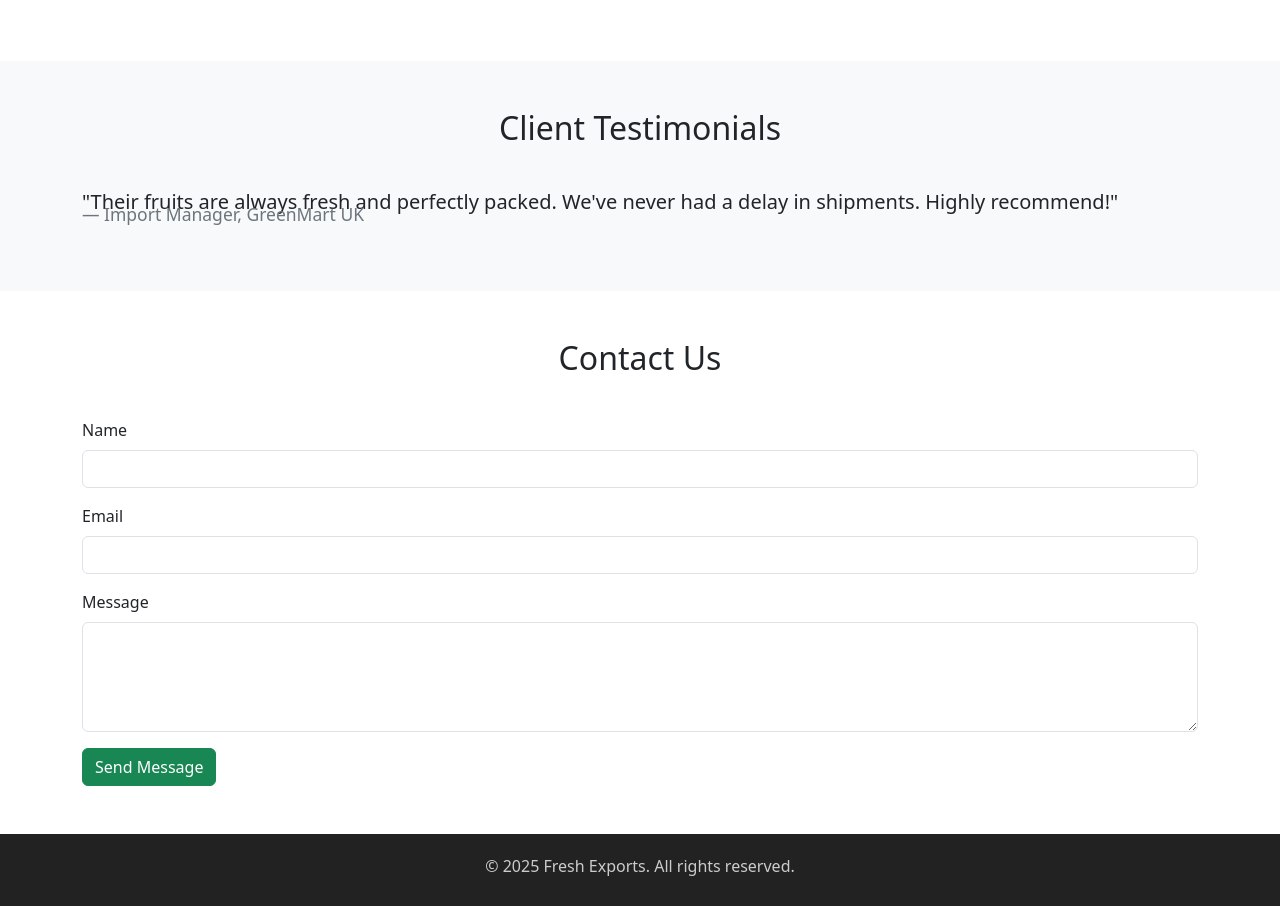
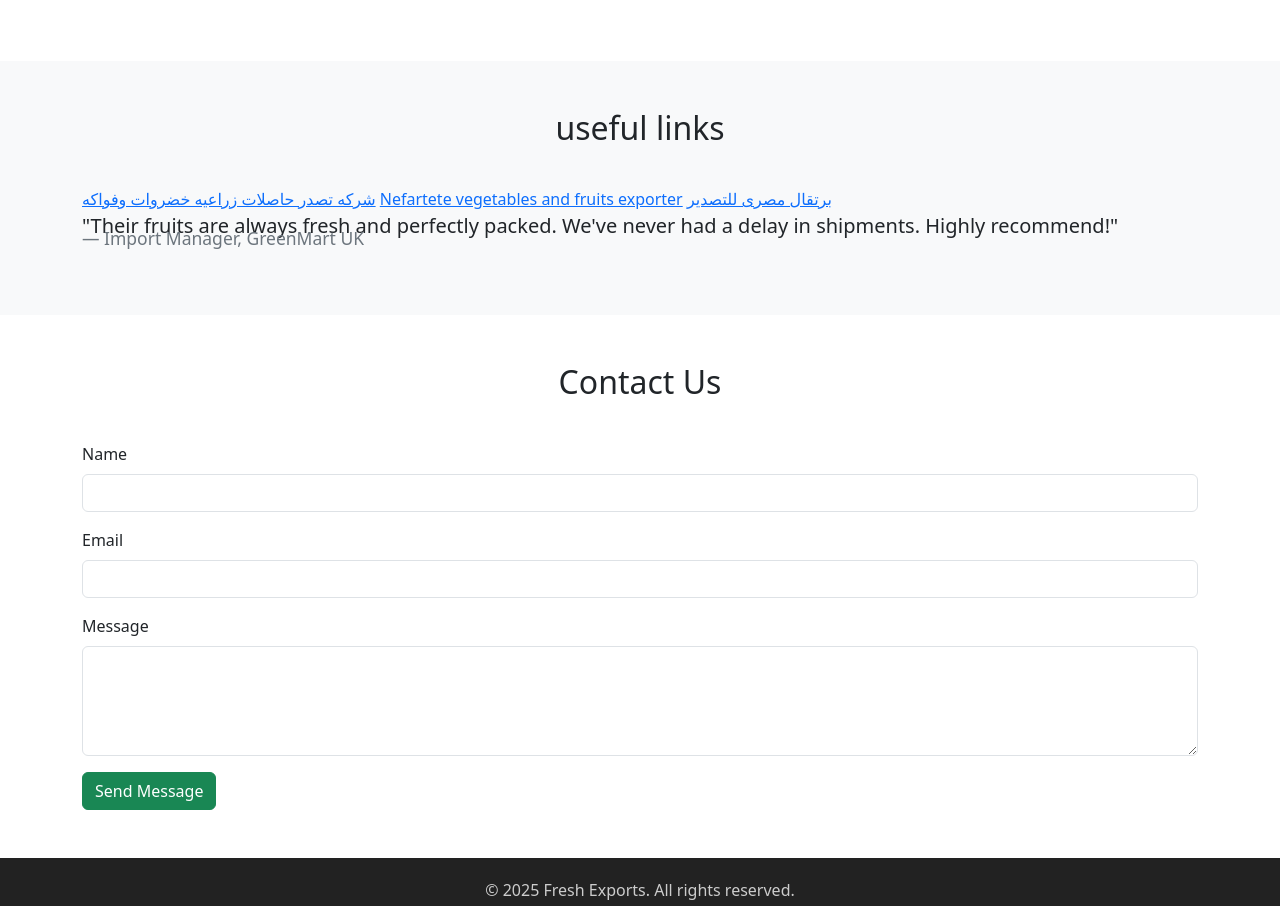
Before and after one commit to nefartete/vegetablesandfruits, a plain HTML site: page index.html in a window 1280 px wide. Shown: the part 1794-2700 px from the top of the page. Drawn offline with nearby package versions, Linux system fonts and the light colour scheme.

Commit message:
Update index.html

```diff
--- a/index.html
+++ b/index.html
@@ -119,7 +119,11 @@
   <!-- Testimonials Section -->
   <section id="testimonials" class="py-5 bg-light">
     <div class="container">
-      <h2 class="section-title">Client Testimonials</h2>
+      <h2 class="section-title">useful links</h2>
+
+<a href="https://import-from-egypt.com/">شركه تصدر حاصلات زراعيه خضروات وفواكه</a>
+  <a href="https://nefartete.github.io/vegetablesandfruits/">Nefartete vegetables and fruits exporter</a>
+<a href="https://import-from-egypt.com/%D8%A8%D8%B1%D8%AA%D9%82%D8%A7%D9%84-%D9%85%D8%B5%D8%B1%D9%89-%D9%84%D9%84%D8%AA%D8%B5%D8%AF%D9%8A%D8%B1/">برتقال مصرى للتصدير</a>
       <blockquote class="blockquote">
         <p class="mb-0">"Their fruits are always fresh and perfectly packed. We've never had a delay in shipments. Highly recommend!"</p>
         <footer class="blockquote-footer">Import Manager, GreenMart UK</footer>
```
